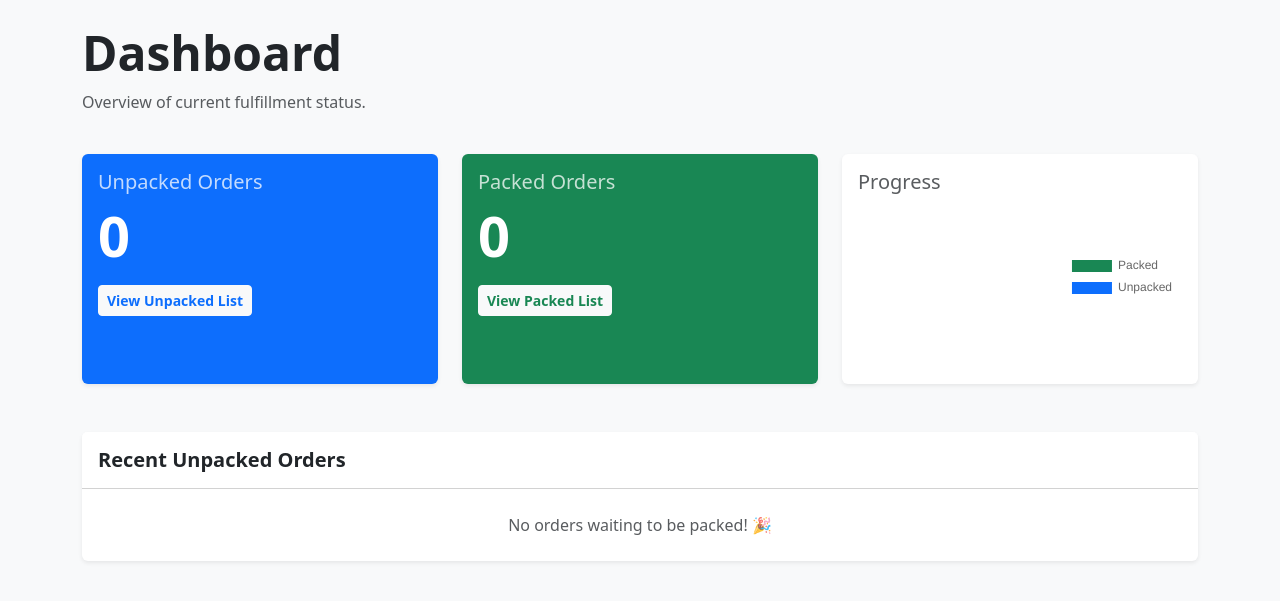
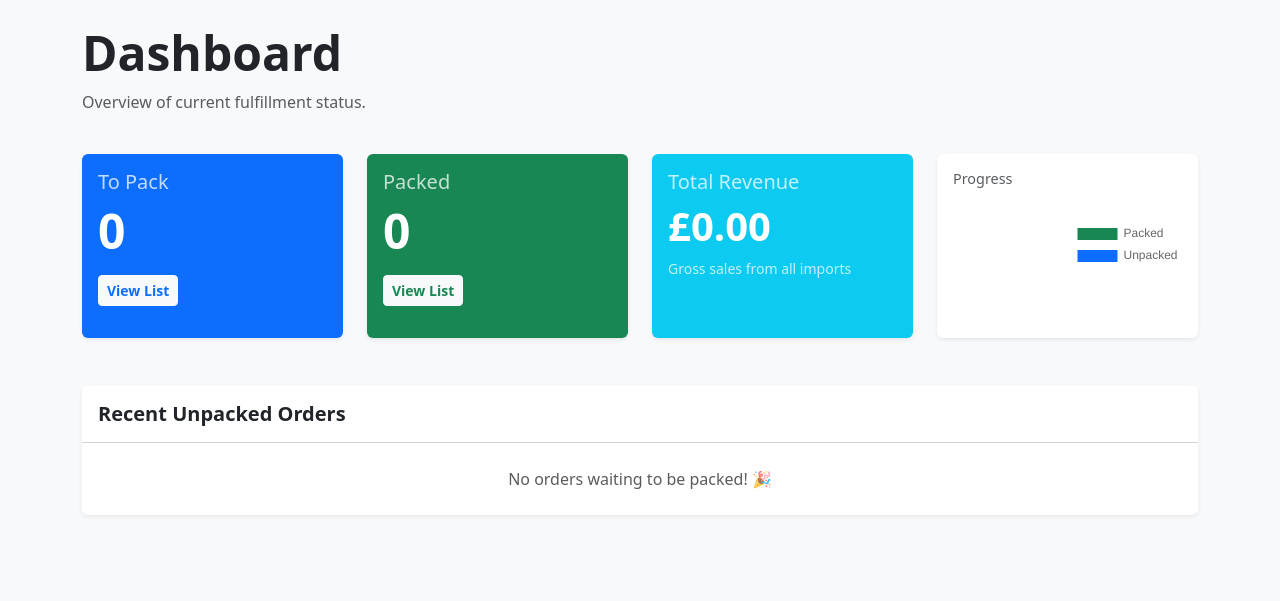
Before and after one commit to DanielPicciau/WebApp, a Django app: page /dashboard/ in a window 1280 px wide. Shown: the part 56-657 px from the top of the page. Run offline with Django 5.2, Linux system fonts and the light colour scheme; the visitor is signed in with stand-in values (Sample User, id 1); data that the repository does not hold is empty.

Commit message:
Add Total Revenue to dashboard

```diff
--- a/orders/templates/orders/dashboard.html
+++ b/orders/templates/orders/dashboard.html
@@ -12,29 +12,38 @@
 
 <div class="row g-4 mb-5">
     <!-- Stats Cards -->
-    <div class="col-md-4">
+    <div class="col-md-3">
         <div class="card h-100 border-0 shadow-sm bg-primary text-white">
             <div class="card-body">
-                <h5 class="card-title opacity-75">Unpacked Orders</h5>
-                <h2 class="display-4 fw-bold">{{ unpacked_count }}</h2>
-                <a href="{% url 'order_list' %}?status=unpacked" class="btn btn-light btn-sm mt-2 text-primary fw-bold">View Unpacked List</a>
+                <h5 class="card-title opacity-75">To Pack</h5>
+                <h2 class="display-5 fw-bold">{{ unpacked_count }}</h2>
+                <a href="{% url 'order_list' %}?status=unpacked" class="btn btn-light btn-sm mt-2 text-primary fw-bold">View List</a>
             </div>
         </div>
     </div>
-    <div class="col-md-4">
+    <div class="col-md-3">
         <div class="card h-100 border-0 shadow-sm bg-success text-white">
             <div class="card-body">
-                <h5 class="card-title opacity-75">Packed Orders</h5>
-                <h2 class="display-4 fw-bold">{{ packed_count }}</h2>
-                <a href="{% url 'order_list' %}?status=packed" class="btn btn-light btn-sm mt-2 text-success fw-bold">View Packed List</a>
+                <h5 class="card-title opacity-75">Packed</h5>
+                <h2 class="display-5 fw-bold">{{ packed_count }}</h2>
+                <a href="{% url 'order_list' %}?status=packed" class="btn btn-light btn-sm mt-2 text-success fw-bold">View List</a>
             </div>
         </div>
     </div>
-    <div class="col-md-4">
+    <div class="col-md-3">
+        <div class="card h-100 border-0 shadow-sm bg-info text-white">
+            <div class="card-body">
+                <h5 class="card-title opacity-75">Total Revenue</h5>
+                <h2 class="display-6 fw-bold">£{{ total_revenue|floatformat:2 }}</h2>
+                <p class="mb-0 opacity-75 small mt-2">Gross sales from all imports</p>
+            </div>
+        </div>
+    </div>
+    <div class="col-md-3">
         <div class="card h-100 border-0 shadow-sm">
             <div class="card-body">
-                <h5 class="card-title text-muted">Progress</h5>
-                <div style="height: 150px; position: relative;" class="d-flex justify-content-center align-items-center">
+                <h5 class="card-title text-muted" style="font-size: 0.9rem;">Progress</h5>
+                <div style="height: 100px; position: relative;" class="d-flex justify-content-center align-items-center">
                     <canvas id="fulfillmentChart"></canvas>
                 </div>
             </div>
--- a/orders/views.py
+++ b/orders/views.py
@@ -1,5 +1,5 @@
 from django.shortcuts import render, redirect, get_object_or_404
-from django.db.models import Q
+from django.db.models import Q, Sum
 from django.contrib.auth.decorators import login_required, user_passes_test
 from .models import Order
 
@@ -9,10 +9,13 @@ def dashboard(request):
     unpacked_count = Order.objects.filter(is_packed=False).count()
     recent_orders = Order.objects.filter(is_packed=False).order_by('created_at')[:5]
 
+    total_revenue = Order.objects.aggregate(Sum('subtotal'))['subtotal__sum'] or 0
+
     return render(request, 'orders/dashboard.html', {
         'packed_count': packed_count,
         'unpacked_count': unpacked_count,
-        'recent_orders': recent_orders
+        'recent_orders': recent_orders,
+        'total_revenue': total_revenue
     })
 
 # Only allow superusers (admins) to access the views
```
